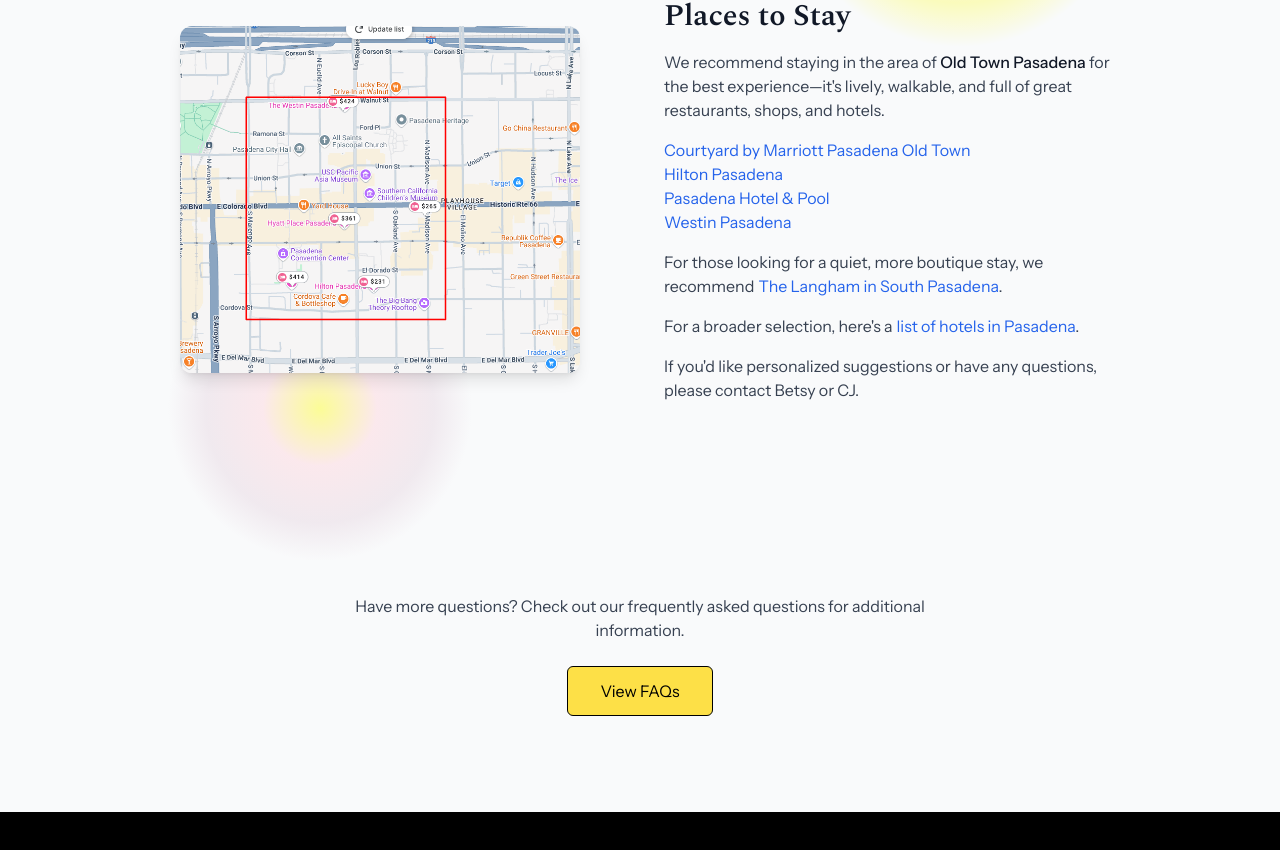
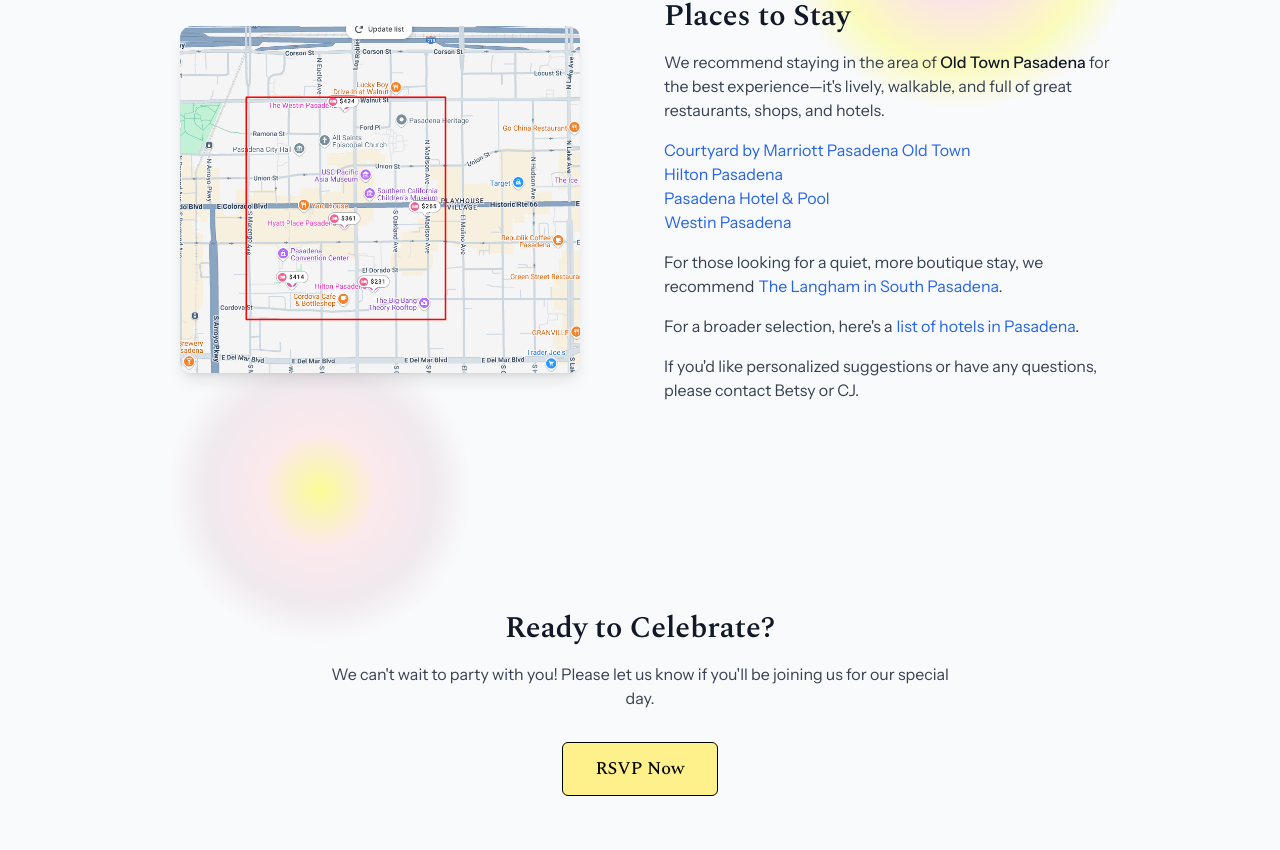
Before and after one commit to CEEJ222/wedding-website, a Next.js app: page /details in a window 1280 px wide. Shown: the part 1877-2727 px from the top of the page. Before the commit the page ends 2689 px from the top, so only its background shows below. Built offline with nearby package versions, Linux system fonts and the light colour scheme.

Commit message:
button color updates

```diff
--- a/src/app/details/page.tsx
+++ b/src/app/details/page.tsx
@@ -221,18 +221,20 @@
               />
             </div>
           </div>
-          {/* FAQ CTA Section */}
-          <div className="max-w-2xl mx-auto px-4 py-8 text-center">
-            <p className="text-gray-700 mb-6">
-              Have more questions? Check out our frequently asked questions for additional information.
+          {/* RSVP CTA Section */}
+          <div className="max-w-2xl mx-auto px-4 py-12 text-center">
+            <h2 className={`${spectral.className} text-3xl font-semibold mb-4 text-gray-900`}>Ready to Celebrate?</h2>
+            <p className={`${instrumentSans.className} text-gray-700 mb-8`}>
+              We can't wait to party with you! Please let us know if you'll be joining us for our special day.
             </p>
             <a
-              href="/faqs"
-              className="inline-block px-8 py-3 bg-yellow-300 border border-black text-black rounded-md hover:bg-yellow-200 transition-colors"
+              href="/rsvp"
+              className={`${spectral.className} inline-block px-8 py-3 bg-yellow-200 border border-black text-black text-lg font-medium rounded-md hover:bg-yellow-300 transition-colors`}
             >
-              View FAQs
+              RSVP Now
             </a>
           </div>
+          {/* FAQ CTA Section */}
         </div>
       </div>
     </div>
--- a/src/app/dress-code/page.tsx
+++ b/src/app/dress-code/page.tsx
@@ -116,7 +116,7 @@
             </p>
             <a
               href="/faqs"
-              className="inline-block px-8 py-3 bg-yellow-300 border border-black text-black rounded-md hover:bg-yellow-200 transition-colors"
+              className="inline-block px-8 py-3 bg-yellow-200 border border-black text-black rounded-md hover:bg-yellow-300 transition-colors"
             >
               View FAQs
             </a>
--- a/src/app/rsvp/page.tsx
+++ b/src/app/rsvp/page.tsx
@@ -177,7 +177,7 @@
             {/* Submit Button */}
             <button
               type="submit"
-              className={`w-full bg-black text-white py-2 px-4 rounded-md hover:bg-gray-800 focus:outline-none focus:ring-2 focus:ring-gray-400 focus:ring-offset-2 transition-colors flex items-center justify-center ${loading ? 'opacity-60 cursor-not-allowed' : ''}`}
+              className={`w-full bg-yellow-200 text-black border border-black py-2 px-4 rounded-md hover:bg-yellow-300 focus:outline-none focus:ring-2 focus:ring-gray-400 focus:ring-offset-2 transition-colors flex items-center justify-center ${loading ? 'opacity-60 cursor-not-allowed' : ''}`}
               disabled={loading}
             >
               {loading ? (
```
